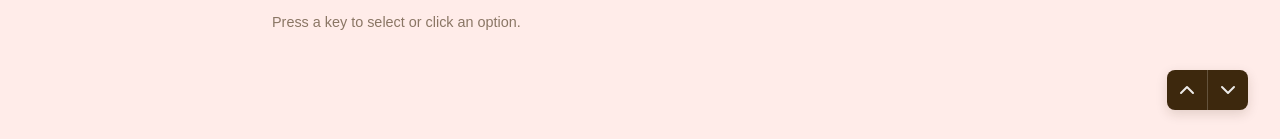
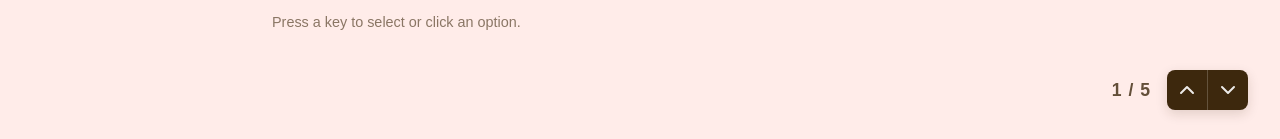
Before and after one commit to ASHLIN-BIJU/NOOLU, a React (Vite) app: page / in a window 1280 px wide. Both pictures are taken after a click on the button "Start Survey". Shown: the part 658-797 px from the top of the page. Built offline with nearby package versions, Linux system fonts and the light colour scheme; a web font is replaced by a local one.

Commit message:
Add progress fraction (1/5) indicator

```diff
--- a/src/App.jsx
+++ b/src/App.jsx
@@ -263,6 +263,11 @@ function App() {
 
       {!isSubmitted && (
         <div className="bottom-nav">
+          {currentStep > 0 && (
+            <div className="progress-fraction">
+              {currentStep} / {QUESTIONS.length - 1}
+            </div>
+          )}
           <div className="nav-arrows">
             <button className="nav-arrow" onClick={prevStep} disabled={currentStep === 0} aria-label="Previous question">
               <ChevronUp size={24} />
--- a/src/index.css
+++ b/src/index.css
@@ -254,3 +254,11 @@ body {
 .nav-arrow:first-child {
   border-right: 1px solid rgba(255, 255, 255, 0.2);
 }
+
+.progress-fraction {
+  font-size: 1.1rem;
+  font-weight: 600;
+  color: var(--text-color);
+  opacity: 0.8;
+  letter-spacing: 1px;
+}
```
